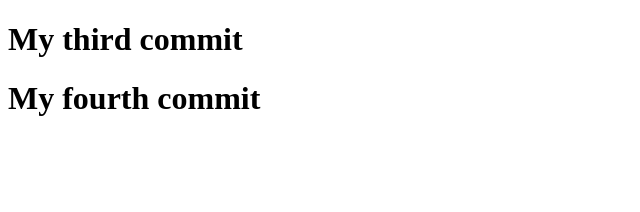
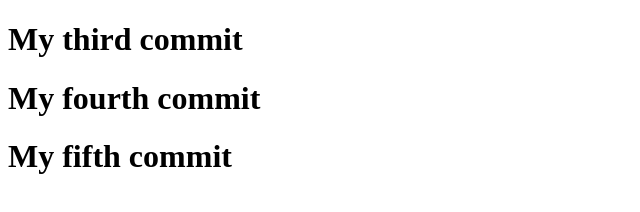
Before and after one commit to nilesh1095/Git-Practice, a plain HTML site: page index.html in a window 1280 px wide. Shown: the whole page, without its empty margins (0-640 px from the left). Drawn offline with Linux system fonts and the light colour scheme.

Commit message:
fifth commit

```diff
--- a/index.html
+++ b/index.html
@@ -8,6 +8,7 @@
     <body>
         <h1>My third commit</h1>
         <h1>My fourth commit</h1>
+        <h1>My fifth commit</h1>
     </body>
 </head>
 <body>
```
